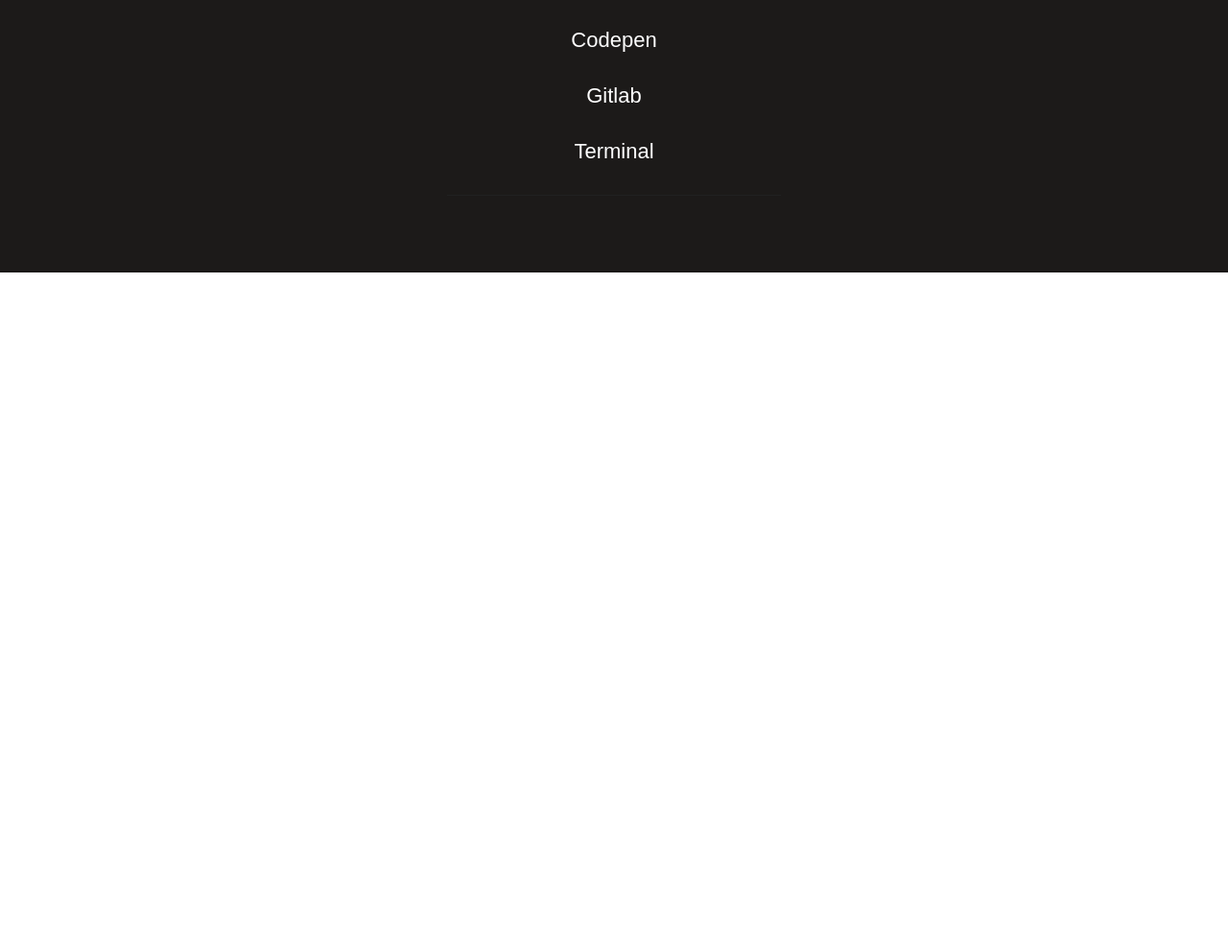
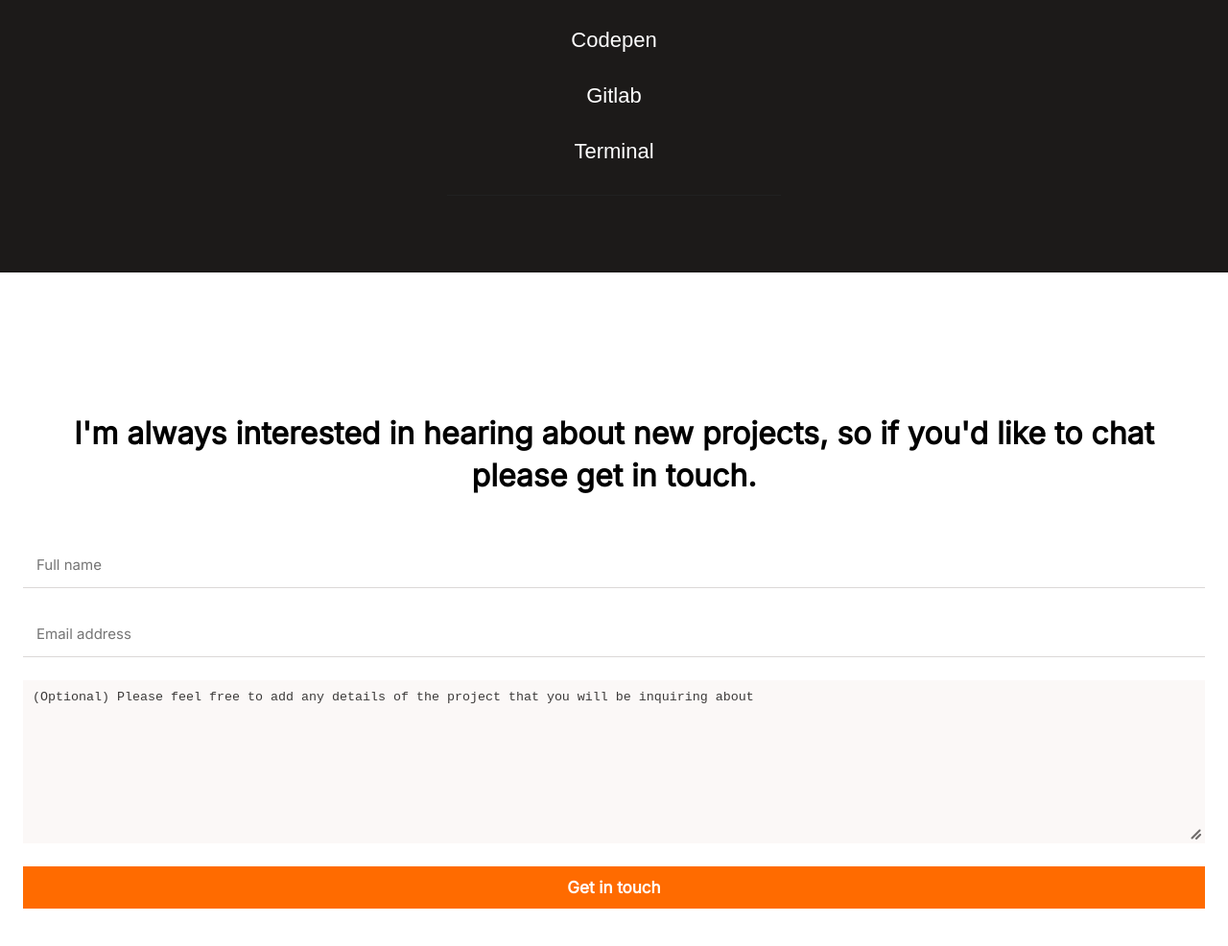
Before and after one commit to AKeeganDev/Portfolio, a website: page index.html in a window 1280 px wide. Shown: the part 5713-6699 px from the top of the page at 96% size. Before the commit the page ends 5997 px from the top, so only its background shows below. Drawn offline with Linux system fonts and the light colour scheme; a web font is replaced by a local one.

Commit message:
Add contact-me section with header and form plus styling

```diff
--- a/css/styles.css
+++ b/css/styles.css
@@ -336,3 +336,59 @@
 .skills-list {
   padding-left: 50px;
 }
+
+.contact-me {
+  padding: 120px 24px 0px 24px;
+  display: flex;
+  flex-direction: column;
+}
+
+.contact-me-header {
+  font-family: Inter,sans-serif;
+  font-size: 32px;
+  font-style: normal;
+  font-weight: 700;
+  line-height: 44px;
+  letter-spacing: 0em;
+  text-align: center;
+  padding-bottom: 20px;
+}
+
+form {
+  display: flex;
+  flex-direction: column;
+  font-family: Inter, sans-serif;
+  margin-bottom: 100px;
+}
+
+form > * {
+  margin-bottom: 24px;
+}
+
+#details {
+  background-color: #fbf8f7;
+  border: none;
+}
+
+textarea {
+  padding: 10px;
+}
+
+textarea::placeholder {
+  color: #3c3a39;
+}
+
+#full-name,
+#email {
+  font-size: 15px;
+  font-family: Inter, sans-serif;
+  padding: 14px;
+  border: none;
+  border-bottom: 1.5px solid #dBd8d7;
+  font: 15px;
+}
+
+textarea::-webkit-resizer {
+  background-image: url(../img/Union.png);
+  background-repeat: no-repeat;
+}
--- a/index.html
+++ b/index.html
@@ -272,5 +272,16 @@
       </div>
     </div>
   </section>
+  <section class="contact-me">
+    <h1 class="contact-me-header">
+      I'm always interested in hearing about new projects, so if you'd like to chat please get in touch.
+    </h1>
+    <form class="contact-form" action="#">
+      <input type="text" name="full-name" id="full-name" placeholder="Full name" required maxlength="30">
+      <input type="email" name="email" id="email" placeholder="Email address" required>
+      <textarea name="details" id="details" cols="30" rows="10" placeholder="(Optional) Please feel free to add any details of the project that you will be inquiring about" maxlength="500"></textarea>
+      <button type="submit" class="see-project submit">Get in touch</button>
+    </form>
+  </section>
 </body>
 </html>
```
Also changed, not shown: img/Union.png (added).
